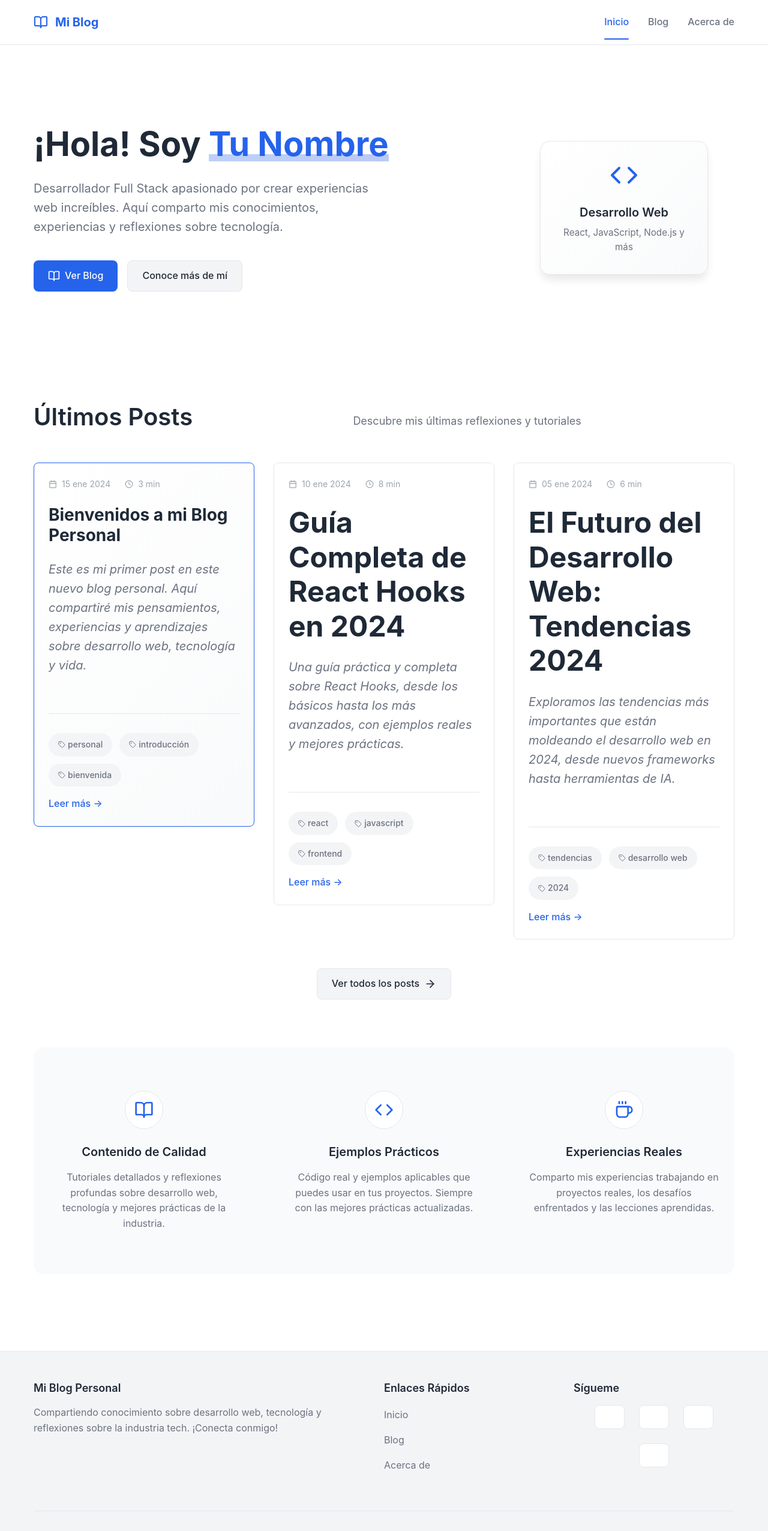
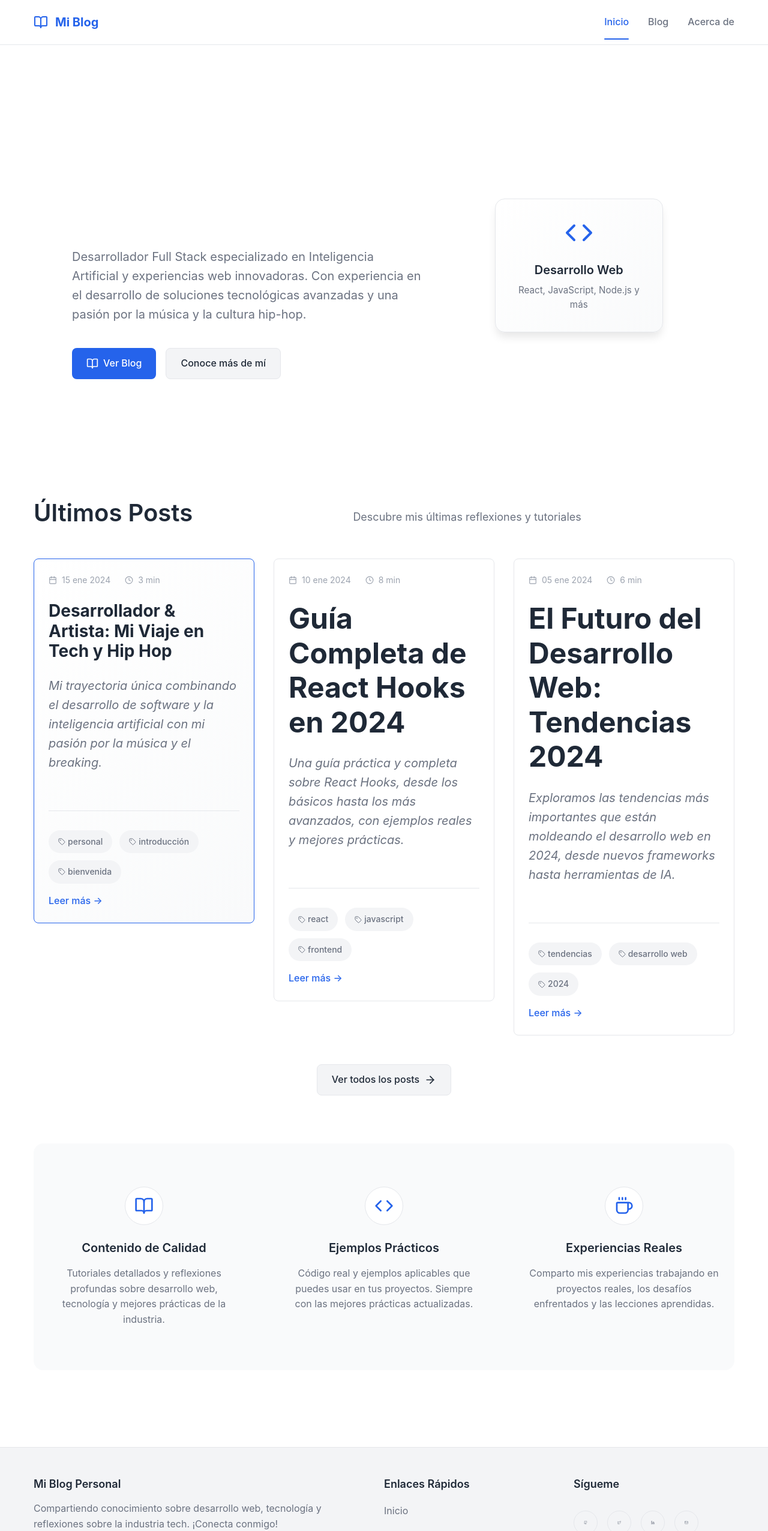
Before and after one commit to alexOrduL/blog-resume-react, a React (Vite) app: page / in a window 1280 px wide. Shown: the top 2552 px of the page at 60% size. Built offline with nearby package versions, Linux system fonts and the light colour scheme.

Commit message:
feat: Revamp About and Home pages with personal branding and new styles; add category filters to Blog

```diff
--- a/src/data/posts.js
+++ b/src/data/posts.js
@@ -1,9 +1,10 @@
 export const blogPosts = [
   {
     id: 1,
-    title: "Bienvenidos a mi Blog Personal",
-    slug: "bienvenidos-a-mi-blog",
-    excerpt: "Este es mi primer post en este nuevo blog personal. Aquí compartiré mis pensamientos, experiencias y aprendizajes sobre desarrollo web, tecnología y vida.",
+    title: "Desarrollador & Artista: Mi Viaje en Tech y Hip Hop",
+    slug: "desarrollador-artista-viaje",
+    category: "personal",
+    excerpt: "Mi trayectoria única combinando el desarrollo de software y la inteligencia artificial con mi pasión por la música y el breaking.",
     content: `
 # ¡Hola y bienvenidos! 👋
 
--- a/src/pages/About.css
+++ b/src/pages/About.css
@@ -1,10 +1,12 @@
 .about-page {
   min-height: 80vh;
+  padding: 2rem 1rem;
 }
 
-/* Hero Section */
 .about-hero {
-  padding: 3rem 0;
+  max-width: 1200px;
+  margin: 0 auto;
+  padding: 2rem 0;
   background: linear-gradient(135deg, var(--bg-primary) 0%, var(--bg-secondary) 100%);
   border-radius: 1rem;
   margin-bottom: 4rem;
@@ -12,39 +14,27 @@
 
 .profile-section {
   display: flex;
+  flex-direction: column;
   align-items: center;
+  text-align: center;
+  margin-bottom: 3rem;
   gap: 2rem;
-  flex-wrap: wrap;
 }
 
-@media (max-width: 768px) {
+@media (min-width: 768px) {
   .profile-section {
-    flex-direction: column;
-    text-align: center;
-    gap: 1.5rem;
+    flex-direction: row;
+    text-align: left;
+    gap: 4rem;
   }
 }
 
-.profile-image {
-  flex-shrink: 0;
-}
-
-.profile-placeholder {
-  width: 120px;
-  height: 120px;
-  background: var(--primary-color);
-  color: white;
+.profile-photo {
+  width: 200px;
+  height: 200px;
   border-radius: 50%;
-  display: flex;
-  align-items: center;
-  justify-content: center;
-  box-shadow: var(--shadow-lg);
-}
-
-.profile-info h1 {
-  font-size: 3rem;
-  margin-bottom: 1rem;
-  color: var(--text-primary);
+  object-fit: cover;
+  box-shadow: 0 4px 20px rgba(0, 0, 0, 0.1);
 }
 
 .intro-text {
@@ -160,25 +150,27 @@
   text-align: center;
 }
 
+.skills-container {
+  margin-top: 2rem;
+}
+
 .skills-grid {
   display: flex;
   flex-wrap: wrap;
-  gap: 1rem;
-  justify-content: center;
+  gap: 0.8rem;
+  margin-top: 1rem;
 }
 
 .skill-tag {
-  padding: 0.75rem 1.5rem;
+  padding: 0.5rem 1rem;
   background: var(--primary-color);
   color: white;
-  border-radius: 9999px;
-  font-size: 0.875rem;
-  font-weight: 500;
-  transition: transform 0.2s ease;
+  border-radius: 2rem;
+  font-size: 0.9rem;
 }
 
-.skill-tag:hover {
-  transform: translateY(-2px);
+.skill-tag.personal {
+  background: var(--secondary-color);
 }
 
 /* Values Section */
@@ -263,31 +255,31 @@
 
 .social-links {
   display: flex;
-  gap: 1.5rem;
+  flex-wrap: wrap;
+  gap: 1rem;
+  margin-top: 2rem;
   justify-content: center;
-  margin-bottom: 2.5rem;
-  flex-wrap: wrap;
+}
+
+@media (min-width: 768px) {
+  .social-links {
+    justify-content: flex-start;
+  }
 }
 
 .social-link {
   display: flex;
   align-items: center;
-  gap: 0.75rem;
-  padding: 0.75rem 1.5rem;
-  background: var(--bg-primary);
-  border: 1px solid var(--border-color);
-  border-radius: var(--border-radius);
-  color: var(--text-secondary);
-  text-decoration: none;
-  font-weight: 500;
-  transition: all 0.2s ease;
+  gap: 0.5rem;
+  padding: 0.5rem 1rem;
+  background: var(--bg-color);
+  border-radius: 2rem;
+  transition: all 0.3s ease;
 }
 
 .social-link:hover {
-  color: var(--primary-color);
-  border-color: var(--primary-color);
   transform: translateY(-2px);
-  box-shadow: var(--shadow-md);
+  box-shadow: 0 4px 15px rgba(0, 0, 0, 0.1);
 }
 
 .cta-buttons {
@@ -295,6 +287,35 @@
   gap: 1rem;
   justify-content: center;
   flex-wrap: wrap;
+}
+
+/* Media Grid */
+.media-grid {
+  display: grid;
+  grid-template-columns: repeat(auto-fit, minmax(280px, 1fr));
+  gap: 2rem;
+  margin-top: 3rem;
+}
+
+.media-card {
+  background: var(--bg-color);
+  border-radius: 1rem;
+  overflow: hidden;
+  transition: transform 0.3s ease;
+}
+
+.media-card:hover {
+  transform: translateY(-5px);
+}
+
+.media-image {
+  width: 100%;
+  height: 200px;
+  object-fit: cover;
+}
+
+.media-content {
+  padding: 1.5rem;
 }
 
 /* Responsive adjustments */
--- a/src/pages/About.jsx
+++ b/src/pages/About.jsx
@@ -2,28 +2,36 @@ import { Link } from 'react-router-dom';
 import {
   Code,
   BookOpen,
-  Coffee,
+  Music,
   Heart,
   Briefcase,
   GraduationCap,
   Mail,
   Github,
-  Twitter,
-  Linkedin
+  Linkedin,
+  Instagram,
+  Spotify,
+  Radio
 } from 'lucide-react';
 import './About.css';
 
 const About = () => {
-  const skills = [
-    'React', 'JavaScript', 'TypeScript', 'Node.js', 'Express',
-    'MongoDB', 'PostgreSQL', 'Git', 'Docker', 'AWS'
+  const professionalSkills = [
+    'Inteligencia Artificial', 'Machine Learning', 'Python', 'React',
+    'JavaScript', 'TypeScript', 'Node.js', 'Express', 'MongoDB',
+    'PostgreSQL', 'Git', 'Docker', 'AWS'
+  ];
+
+  const personalSkills = [
+    'Música', 'Producción Musical', 'Hip Hop', 'Breaking', 'Street Dance'
   ];
 
   const socialLinks = [
-    { name: 'GitHub', icon: Github, url: 'https://github.com/tuusuario' },
-    { name: 'Twitter', icon: Twitter, url: 'https://twitter.com/tuusuario' },
-    { name: 'LinkedIn', icon: Linkedin, url: 'https://linkedin.com/in/tuusuario' },
-    { name: 'Email', icon: Mail, url: 'mailto:tu@email.com' },
+    { name: 'GitHub', icon: Github, url: 'https://github.com/alexOrduL' },
+    { name: 'LinkedIn', icon: Linkedin, url: 'https://linkedin.com/in/alejandro-orduno' },
+    { name: 'Instagram', icon: Instagram, url: 'https://www.instagram.com/alexorduno' },
+    { name: 'Spotify', icon: Spotify, url: 'https://open.spotify.com/artist/0KTegBzreW7d5zsJrw4fQX' },
+    { name: 'Email', icon: Mail, url: 'mailto:contacto@alejandroorduno.com' },
   ];
 
   return (
@@ -34,16 +42,56 @@ const About = () => {
           <div className="about-content">
             <div className="profile-section">
               <div className="profile-image">
-                <div className="profile-placeholder">
-                  <Code size={48} />
+                <img
+                  src="/path-to-your-professional-image.jpg"
+                  alt="Alejandro Orduño"
+                  className="profile-photo"
+                />
+              </div>
+              <div className="profile-info">
+                <h1>Alejandro Orduño</h1>
+                <p className="intro-text">
+                  Desarrollador Full Stack especializado en Inteligencia Artificial,
+                  con una pasión por la tecnología y el arte. Además de crear soluciones
+                  tecnológicas innovadoras, soy músico y bailarín de hip-hop,
+                  fusionando la creatividad técnica con la expresión artística.
+                </p>
+              </div>
+            </div>
+
+            <div className="dual-section">
+              <div className="professional-section">
+                <h2><Code size={24} className="section-icon" /> Perfil Profesional</h2>
+                <p>
+                  Especialista en desarrollo de software con enfoque en IA y soluciones web.
+                  Mi experiencia abarca desde el desarrollo de aplicaciones empresariales
+                  hasta la implementación de sistemas de inteligencia artificial.
+                </p>
+                <div className="skills-container">
+                  <h3>Habilidades Técnicas</h3>
+                  <div className="skills-grid">
+                    {professionalSkills.map((skill) => (
+                      <span key={skill} className="skill-tag">{skill}</span>
+                    ))}
+                  </div>
                 </div>
               </div>
-              <div className="profile-info">
-                <h1>Acerca de Mí</h1>
-                <p className="intro-text">
-                  ¡Hola! Soy un desarrollador Full Stack apasionado por crear
-                  experiencias web increíbles y compartir conocimiento con la comunidad.
+
+              <div className="personal-section">
+                <h2><Music size={24} className="section-icon" /> Perfil Artístico</h2>
+                <p>
+                  Artista multifacético en la escena del hip-hop, combinando la producción
+                  musical con el breaking y la cultura urbana. Mi música está disponible en
+                  Spotify y participo activamente en eventos y competencias de baile.
                 </p>
+                <div className="skills-container">
+                  <h3>Habilidades Artísticas</h3>
+                  <div className="skills-grid">
+                    {personalSkills.map((skill) => (
+                      <span key={skill} className="skill-tag personal">{skill}</span>
+                    ))}
+                  </div>
+                </div>
               </div>
             </div>
           </div>
--- a/src/pages/Blog.css
+++ b/src/pages/Blog.css
@@ -168,6 +168,64 @@
   margin-right: auto;
 }
 
+/* New styles for category filters */
+.filters-container {
+  display: flex;
+  flex-direction: column;
+  gap: 2rem;
+  margin-top: 2rem;
+}
+
+@media (min-width: 768px) {
+  .filters-container {
+    flex-direction: row;
+    align-items: flex-start;
+  }
+}
+
+.category-filters {
+  flex: 1;
+}
+
+.category-filters h3 {
+  margin-bottom: 1rem;
+  font-size: 1.1rem;
+  color: var(--text-color);
+}
+
+.category-buttons {
+  display: flex;
+  flex-wrap: wrap;
+  gap: 0.8rem;
+}
+
+.category-button {
+  padding: 0.6rem 1.2rem;
+  background: var(--bg-color-secondary);
+  border: 1px solid var(--border-color);
+  border-radius: 2rem;
+  font-size: 0.9rem;
+  color: var(--text-color);
+  cursor: pointer;
+  transition: all 0.3s ease;
+}
+
+.category-button:hover {
+  background: var(--primary-color);
+  color: white;
+  transform: translateY(-2px);
+}
+
+.category-button.active {
+  background: var(--primary-color);
+  color: white;
+  border-color: var(--primary-color);
+}
+
+.tag-filters {
+  flex: 2;
+}
+
 /* Responsive adjustments */
 @media (max-width: 768px) {
   .blog-header h1 {
--- a/src/pages/Home.css
+++ b/src/pages/Home.css
@@ -1,22 +1,44 @@
 .home-page {
   min-height: 80vh;
+  overflow-x: hidden;
 }
 
 /* Hero Section */
 .hero {
   display: grid;
   grid-template-columns: 1fr;
-  gap: 3rem;
+  gap: 2rem;
   align-items: center;
-  padding: 2rem 0 4rem;
-  min-height: 60vh;
+  padding: 4rem 1rem;
+  min-height: 80vh;
+  position: relative;
+  background: linear-gradient(to right, var(--bg-color) 0%, var(--bg-color-secondary) 100%);
+}
+
+@media (min-width: 768px) {
+  .hero {
+    padding: 4rem 2rem;
+    gap: 3rem;
+  }
 }
 
 @media (min-width: 968px) {
   .hero {
-    grid-template-columns: 2fr 1fr;
+    grid-template-columns: 3fr 2fr;
     gap: 4rem;
+    padding: 4rem;
   }
+}
+
+.hero-title {
+  font-size: clamp(2rem, 5vw, 3.5rem);
+  line-height: 1.2;
+  margin-bottom: 1.5rem;
+  background: linear-gradient(45deg, var(--primary-color), var(--secondary-color));
+  background-clip: text;
+  -webkit-background-clip: text;
+  -webkit-text-fill-color: transparent;
+  color: transparent;
 }
 
 .hero-title {
--- a/src/pages/Home.jsx
+++ b/src/pages/Home.jsx
@@ -14,11 +14,11 @@ const Home = () => {
         <section className="hero">
           <div className="hero-content">
             <h1 className="hero-title">
-              ¡Hola! Soy <span className="highlight">Tu Nombre</span>
+              ¡Hola! Soy <span className="highlight">Alejandro Orduño</span>
             </h1>
             <p className="hero-subtitle">
-              Desarrollador Full Stack apasionado por crear experiencias web increíbles.
-              Aquí comparto mis conocimientos, experiencias y reflexiones sobre tecnología.
+              Desarrollador Full Stack especializado en Inteligencia Artificial y experiencias web innovadoras.
+              Con experiencia en el desarrollo de soluciones tecnológicas avanzadas y una pasión por la música y la cultura hip-hop.
             </p>
             <div className="hero-actions">
               <Link to="/blog" className="btn btn-primary">
```
Also changed, not shown: src/pages/Blog.jsx (+31 -0 lines).
